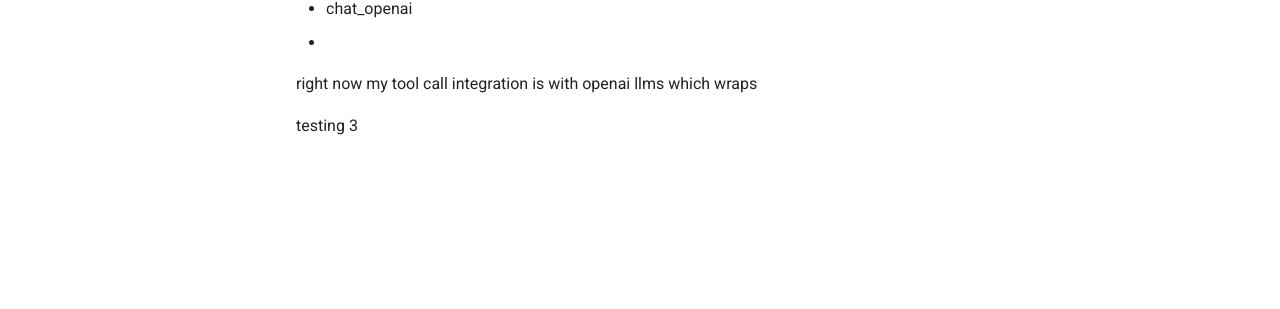
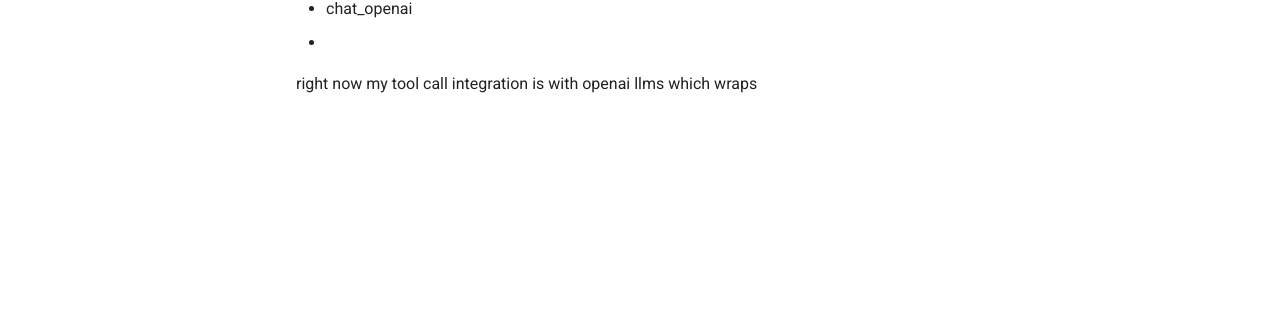
Before and after one commit to zuhorer/db-crawl-agent, an MkDocs documentation site: the page built from docs/index.md, in a window 1280 px wide. Shown: the part 366-675 px from the top of the page. Built offline with MkDocs 1.6.1 and Material for MkDocs 9.7.7, drawn with Linux system fonts in a browser that asks for light colours; comment, search, counter and statistics services are not loaded.

```diff
--- a/docs/index.md
+++ b/docs/index.md
@@ -12,5 +12,3 @@
 
 
 right now my tool call integration is with openai llms which wraps
-
-testing 3
--- a/mkdocs.yml
+++ b/mkdocs.yml
@@ -43,6 +43,7 @@ nav:
       - AWS RDS (Postgres): guides/aws-rds.md
       - Schema Introspection: guides/schema-introspection.md
       - Caching with Graph-Memo: guides/caching-with-graph-memo.md
+      - Openai integration: guides/open_ai_chat_model_integration.md
   - API Reference:
       - Python: api/python.md
   - Deploy & Ops:
```
